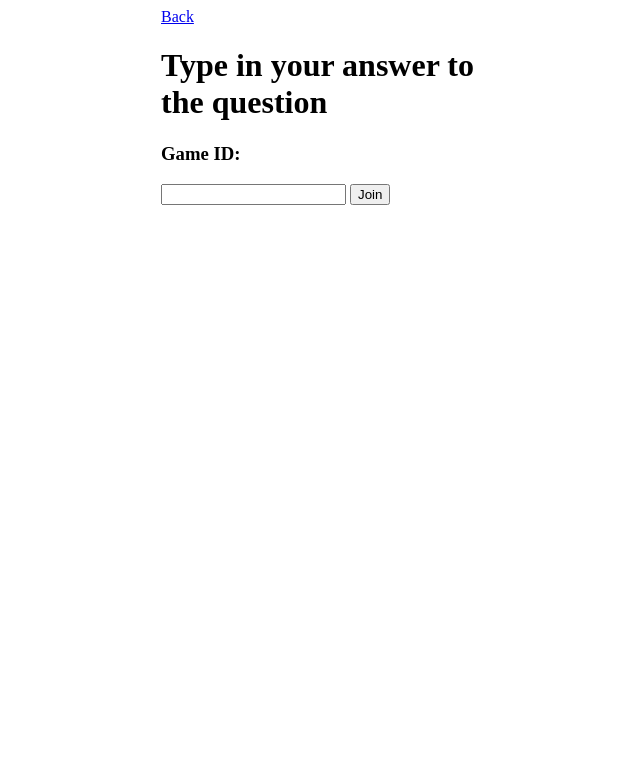
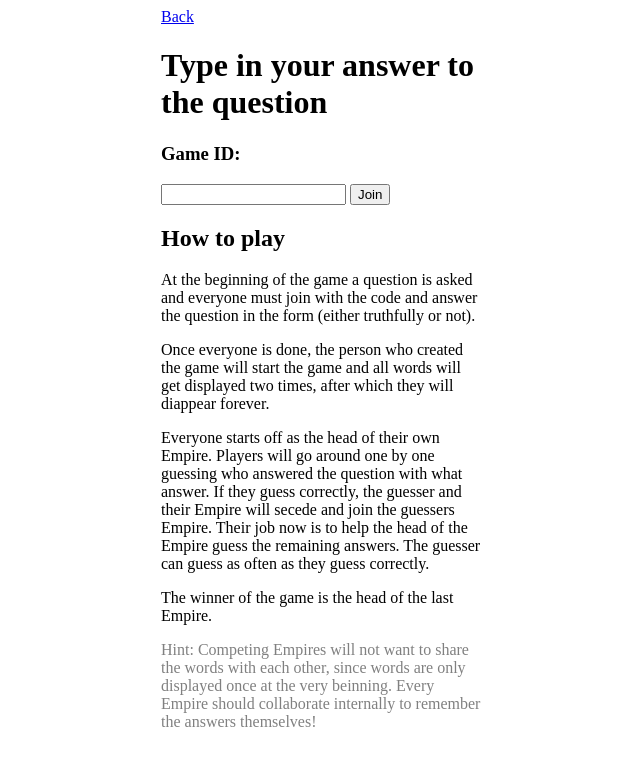
Before and after one commit to AlexanderProschek/Empire, a website: page public/join.html in a window 1280 px wide. Shown: the whole page, without its empty margins (319-959 px from the left). Drawn offline with Linux system fonts and the light colour scheme.

Commit message:
Added: Game rules

```diff
--- a/public/join.html
+++ b/public/join.html
@@ -53,6 +53,14 @@
 
             <h3>Total answers in pool: <span id="numAnswers"></span></h3>
         </div>
+
+        <h2>How to play</h2>
+        <p>At the beginning of the game a question is asked and everyone must join with the code and answer the question in the form (either truthfully or not).</p>
+        <p>Once everyone is done, the person who created the game will start the game and all words will get displayed two times, after which they will diappear forever.</p>
+        <p>Everyone starts off as the head of their own Empire. Players will go around one by one guessing who answered the question with what answer. If they guess correctly, the guesser and their Empire will secede and join the guessers Empire. Their job now is to help the head of the Empire guess the remaining answers. The guesser can guess as often as they guess correctly.</p>
+        <p>The winner of the game is the head of the last Empire.</p>
+        <p style="color: gray;">Hint: Competing Empires will not want to share the words with each other, since words are only displayed once at the very beinning. Every Empire should collaborate internally to remember the answers themselves!</p>
+
     </div>
 
     <script>
```
Also changed, not shown: public/index.html (+6 -0 lines).
